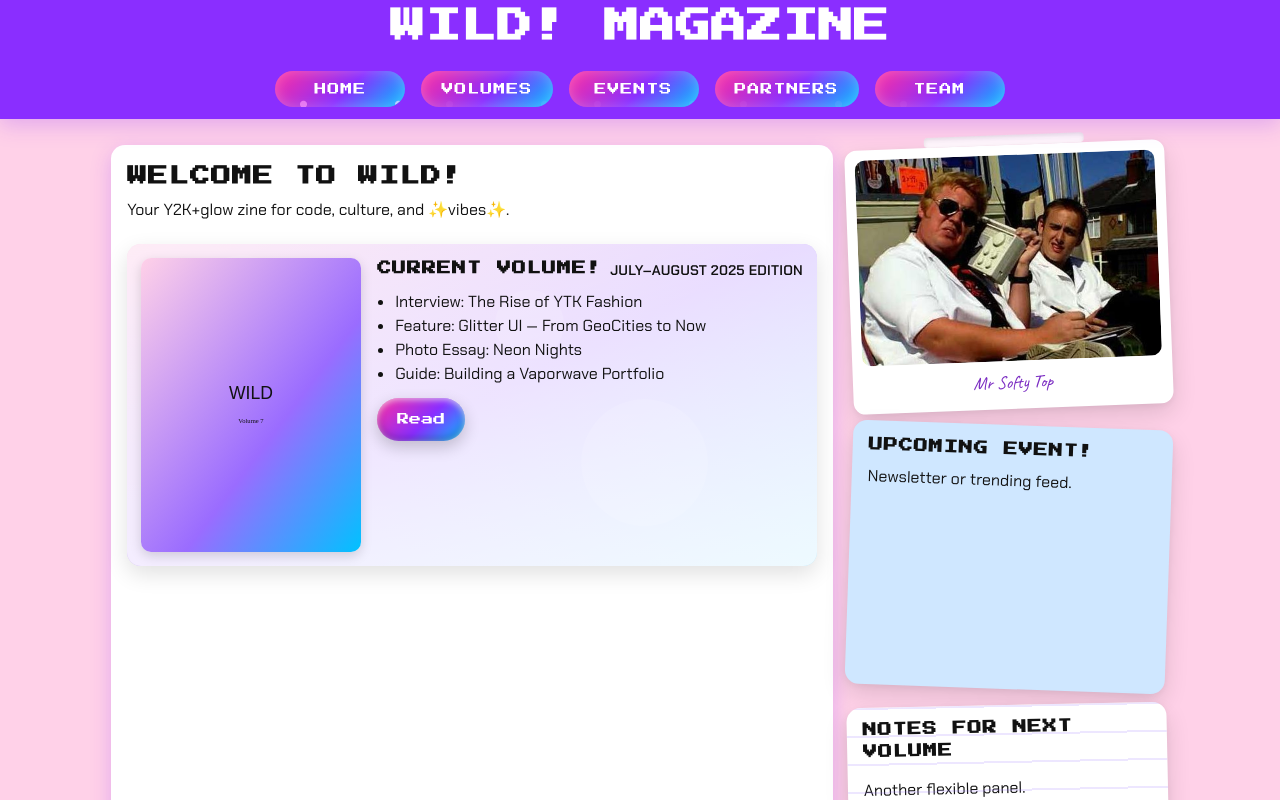
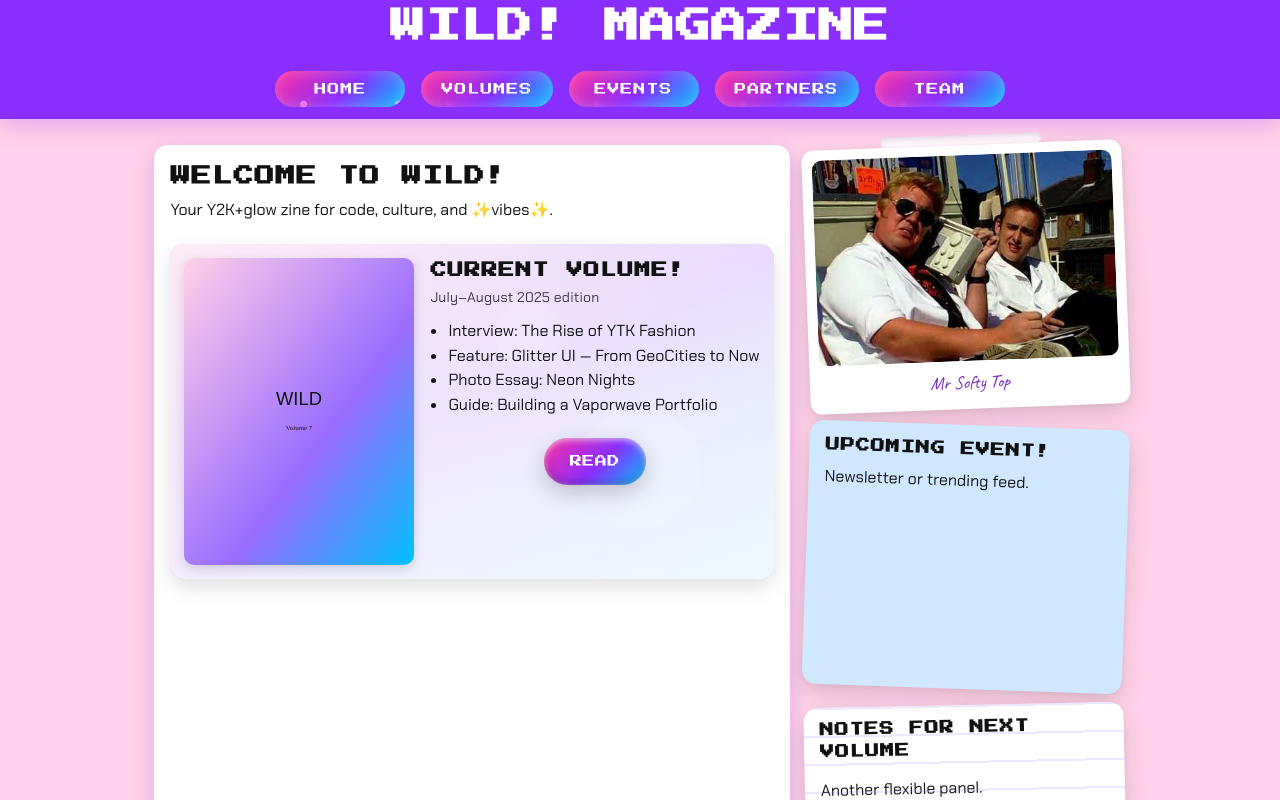
Before and after one commit to wkjezz/WILD, a React (Vite) app: page / in a window 1280 px wide. Built offline with nearby package versions, Linux system fonts and the light colour scheme.

Commit message:
ui(home): date under title; READ button centered & larger; capitalized READ

```diff
--- a/src/pages/Home.css
+++ b/src/pages/Home.css
@@ -18,13 +18,10 @@
   background: #fff;
   padding: 14px;
   overflow: hidden;
-  /* background image from JSON */
   background-size: cover;
   background-position: center;
   box-shadow: 0 8px 22px rgba(0,0,0,.12);
 }
-
-/* subtle inner veil so text reads over bg */
 .volumeCard::before{
   content:"";
   position:absolute; inset:0;
@@ -36,7 +33,7 @@
 .volumeInner{
   position: relative;
   display:grid;
-  grid-template-columns: 220px 1fr;
+  grid-template-columns: 230px 1fr;
   gap: 16px;
   align-items: stretch;
 }
@@ -51,54 +48,73 @@
   box-shadow: 0 4px 12px rgba(0,0,0,.15);
 }
 
-/* details */
-.volumeDetails h3{
-  margin: 0 0 8px 0;
+/* details column */
+.volumeDetails{
+  display:flex;
+  flex-direction:column;
+  align-items:flex-start;
+  justify-content:flex-start;
+  min-width: 0;
+}
+
+.volTitle{
+  margin: 0 0 4px 0;
   font-family: 'Press Start 2P', cursive;
-  font-size: 14px;
-  display:flex; flex-wrap:wrap; gap:8px; align-items:baseline;
+  font-size: 16px;
 }
-.volumeDetails .date{
+.date{
+  margin: 0 0 10px 0;
   font-family: 'Chakra Petch', system-ui, sans-serif;
   font-size: 14px;
   letter-spacing: .2px;
+  opacity: .8;
 }
 
 .volumeDetails ul{
-  margin: 0 0 12px 18px;
+  margin: 0 0 14px 18px;
   padding: 0;
   font-family: 'Chakra Petch', system-ui, sans-serif;
-  line-height: 1.5;
+  line-height: 1.55;
+  max-width: 60ch;
 }
 
-/* Read button styled like nav bubble */
+/* Read button — center under list, bubble style, a bit bigger to fill whitespace */
 .readBtn{
-  display:inline-block;
+  align-self: center;          /* centers horizontally within the details column */
+  display:inline-flex;
+  align-items:center;
+  justify-content:center;
+  text-decoration:none;
   border:0;
   cursor:pointer;
-  text-decoration:none;
+
   font-family:'Press Start 2P', cursive;
   font-size:12px;
-  padding:12px 20px;
+  letter-spacing:.5px;
+  padding:14px 26px;
   border-radius:999px;
   color:#fff;
+
   background: linear-gradient(135deg,#FF2E9F 0%, #8A2EFF 55%, #00C2FF 100%);
   box-shadow:
     inset 0 2px 6px rgba(255,255,255,.65),
     inset 0 -3px 8px rgba(0,0,0,.25),
-    0 6px 16px rgba(0,0,0,.20);
+    0 8px 22px rgba(0,0,0,.20);
+
   transition: transform .12s ease, box-shadow .15s ease, filter .2s ease;
+  margin-top: 6px;
 }
 .readBtn:hover{
   transform: translateY(-1px);
   box-shadow:
     inset 0 3px 8px rgba(255,255,255,.75),
     inset 0 -4px 10px rgba(0,0,0,.3),
-    0 10px 22px rgba(0,0,0,.25);
+    0 12px 26px rgba(0,0,0,.25);
 }
 
 /* responsive stack */
 @media (max-width: 700px){
   .volumeInner{ grid-template-columns: 1fr; }
   .volumeCover{ aspect-ratio: 4 / 3; }
+  .readBtn{ margin-top: 10px; }
 }
--- a/src/pages/Home.tsx
+++ b/src/pages/Home.tsx
@@ -30,14 +30,15 @@ export default function Home(){
           <div className="volumeInner">
             <img className="volumeCover" src={current.imageUrl} alt={`WILD Volume ${current.volumeNumber} cover`} />
             <div className="volumeDetails">
-              <h3>
-                Current Volume! <span className="date">{current.date}</span>
-              </h3>
+              <h3 className="volTitle">Current Volume!</h3>
+              <p className="date">{current.date}</p>
+
               <ul>
                 {current.blurb.map((item, i)=> <li key={i}>{item}</li>)}
               </ul>
+
               <a className="readBtn" href={current.volumeUrl} rel="noopener noreferrer">
-                Read
+                READ
               </a>
             </div>
           </div>
```
